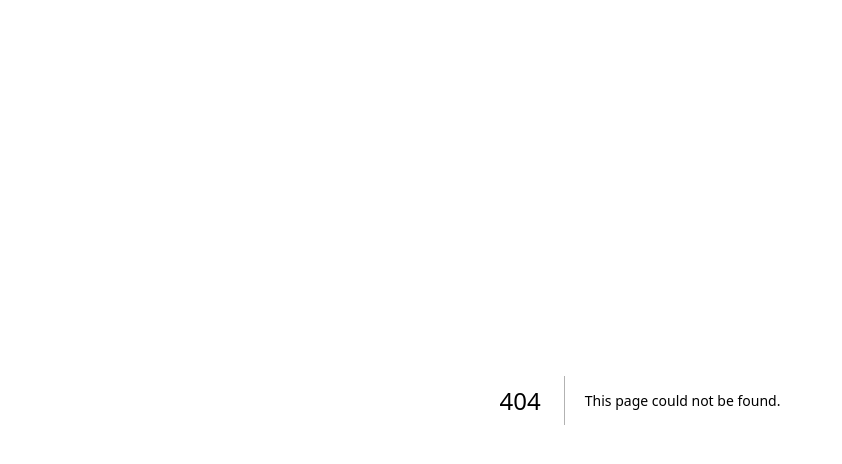
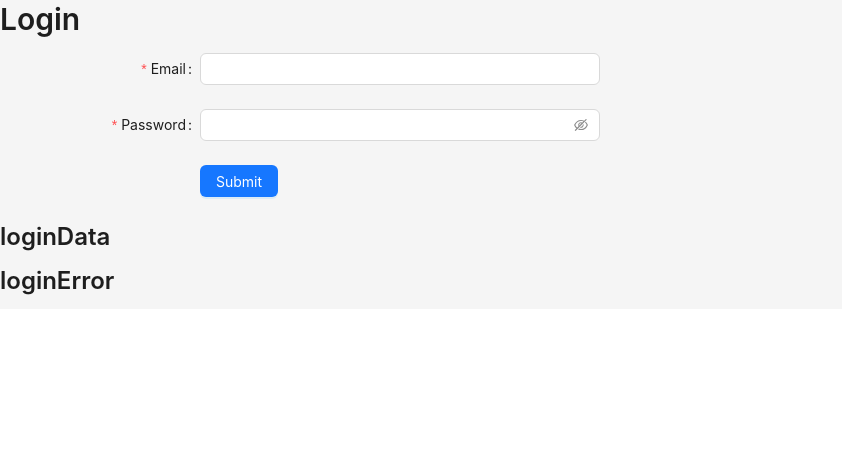
Before and after one commit to LiViz-cc/lvz-frontend, a Next.js app: page /auth in a window 1280 px wide. Before the commit this address had no page. Shown: the top 464 px of the page, without its empty margins (0-842 px from the left). Built offline with nearby package versions, Linux system fonts and the light colour scheme; no server answers.

Commit message:
feat: api services and demo based on swr

```diff
--- /dev/null
+++ b/src/pages/auth.tsx
@@ -0,0 +1,89 @@
+import Head from 'next/head';
+import { useLogin } from '@/services/auth';
+import { Typography, Layout, Button, Form, Input, message } from 'antd';
+
+type LoginFormData = {
+  email: string;
+  password: string;
+};
+
+export default function Auth() {
+  const {
+    login,
+    data: loginData,
+    error: loginError,
+    isMutating: processingLogin,
+  } = useLogin();
+  const [loginForm] = Form.useForm<LoginFormData>();
+
+  async function handleLoginSubmit(data: LoginFormData) {
+    const { email, password } = data;
+    try {
+      await login(email, password);
+      message.success('Login successful');
+    } catch (error) {
+      message.error('Login failed');
+      console.error(error);
+    }
+  }
+
+  return (
+    <>
+      <Head>
+        <title>LiViz</title>
+        <meta name="description" content="LiViz" />
+        <meta name="viewport" content="width=device-width, initial-scale=1" />
+        <link rel="icon" href="/favicon.ico" />
+      </Head>
+      <Layout>
+        <main>
+          <section>
+            <Typography.Title level={2}>Login</Typography.Title>
+            <Form
+              form={loginForm}
+              name="login-form"
+              onFinish={handleLoginSubmit}
+              labelCol={{ span: 8 }}
+              wrapperCol={{ span: 16 }}
+              style={{ maxWidth: 600 }}
+            >
+              <Form.Item
+                name="email"
+                label="Email"
+                rules={[{ required: true }]}
+              >
+                <Input type="email" />
+              </Form.Item>
+
+              <Form.Item
+                name="password"
+                label="Password"
+                rules={[{ required: true }]}
+              >
+                <Input.Password />
+              </Form.Item>
+
+              <Form.Item wrapperCol={{ offset: 8, span: 16 }}>
+                <Button
+                  type="primary"
+                  htmlType="submit"
+                  loading={processingLogin}
+                >
+                  Submit
+                </Button>
+              </Form.Item>
+            </Form>
+            <Typography.Text>
+              <Typography.Title level={3}>loginData</Typography.Title>
+              {JSON.stringify(loginData, null, 2)}
+            </Typography.Text>
+            <Typography.Text>
+              <Typography.Title level={3}>loginError</Typography.Title>
+              {JSON.stringify(loginError, null, 2)}
+            </Typography.Text>
+          </section>
+        </main>
+      </Layout>
+    </>
+  );
+}
--- /dev/null
+++ b/src/services/auth.ts
@@ -0,0 +1,69 @@
+import useSWRMutation from 'swr/mutation';
+import { post } from './fetcher';
+import { ResponseError } from './error';
+
+const BACKEND_URL = process.env.NEXT_PUBLIC_BACKEND_URL;
+
+export type User = {
+  id: string;
+  email: string;
+  createdTime: number;
+  modifiedTime: number;
+  username: string;
+};
+
+export type LoginRequest = {
+  email: string;
+  password: string;
+};
+
+export type LoginResponse = {
+  user: User;
+  token: {
+    jwtToken: string;
+  };
+};
+
+export function useLogin() {
+  const { trigger, data, error, isMutating } = useSWRMutation<
+    LoginResponse,
+    ResponseError,
+    string,
+    LoginRequest
+  >(`${BACKEND_URL}/auth/login`, post);
+
+  return {
+    login: async (email: string, password: string) => {
+      await trigger({ email, password });
+    },
+    data,
+    error,
+    isMutating,
+  };
+}
+
+export type SignupRequest = {
+  email: string;
+  password: string;
+  username: string;
+};
+
+export type SignupResponse = User;
+
+export function useSignup() {
+  const { trigger, data, error, isMutating } = useSWRMutation<
+    SignupResponse,
+    ResponseError,
+    string,
+    SignupRequest
+  >(`${BACKEND_URL}/auth/signup`, post);
+
+  return {
+    signup: async (email: string, password: string, username: string) => {
+      await trigger({ email, password, username });
+    },
+    data,
+    error,
+    isMutating,
+  };
+}
--- /dev/null
+++ b/src/services/error.ts
@@ -0,0 +1,4 @@
+export type ResponseError = {
+  status: number;
+  message: string;
+};
--- /dev/null
+++ b/src/services/fetcher.ts
@@ -0,0 +1,43 @@
+export async function get(url: string) {
+  const token = localStorage.getItem('lvz-token');
+  const headers = {
+    'Content-Type': 'application/json',
+    Authorization: `Bearer ${token}`,
+  };
+  const response = await fetch(url, {
+    method: 'GET',
+    headers,
+  });
+
+  const json = await response.json();
+
+  if (response.ok) {
+    return json;
+  }
+
+  throw new Error(json.message);
+}
+
+export async function post<Request>(
+  url: string,
+  { arg }: { arg?: Request }
+) {
+  const token = localStorage.getItem('lvz-token');
+  const headers = {
+    'Content-Type': 'application/json',
+    Authorization: `Bearer ${token}`,
+  };
+  const response = await fetch(url, {
+    method: 'POST',
+    headers,
+    ...(arg && { body: JSON.stringify(arg) }),
+  });
+
+  const json = await response.json();
+
+  if (response.ok) {
+    return json;
+  }
+
+  throw new Error(json.message);
+}
```
